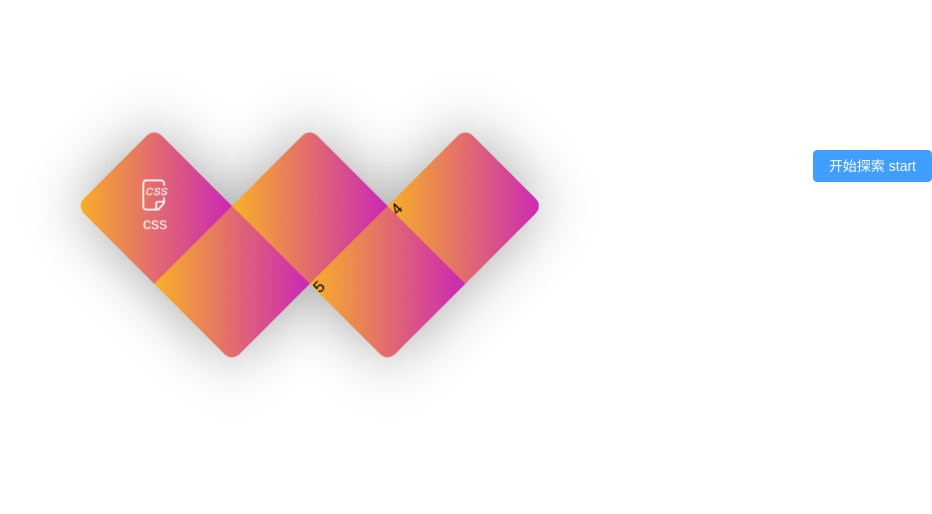
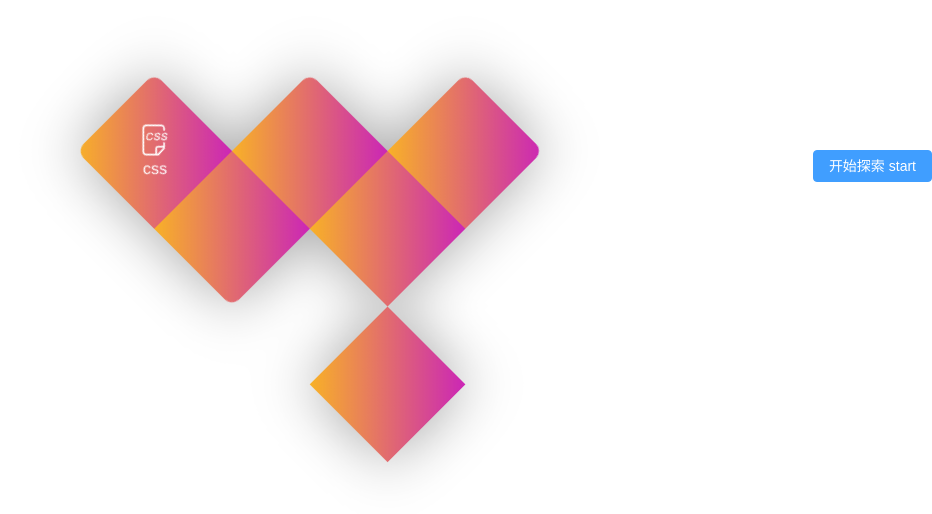
Before and after one commit to wzCoding/demo, a Vue app in the folder demo/: page / in a window 1280 px wide. Shown: the part 234-748 px from the top of the page, without its empty margins (348-1280 px from the left). Built offline with nearby package versions, Linux system fonts and the light colour scheme.

Commit message:
submit the code

```diff
--- a/demo/src/components/menu-bar/index.vue
+++ b/demo/src/components/menu-bar/index.vue
@@ -13,8 +13,10 @@
                 </div>
                 <div class="menu-item"></div>
                 <div class="menu-item"></div>
-                <div class="menu-item">4</div>
-                <div class="menu-item">5</div>
+                <div class="menu-item"></div>
+                <div class="menu-item"></div>
+                <div class="menu-item"></div>
+                <div class="menu-item"></div>
             </div>
         </div>
     </div>
@@ -69,10 +71,9 @@
                 transform: rotate(45deg) translate(-43px, 0);
                 transition: .3s;
                 cursor: pointer;
-                .menu-icon{
-                    img{
-                        color: #fff;
-                    }
+
+                &:hover {
+                    background-color: #9f2b83;
                 }
             }
 
```
